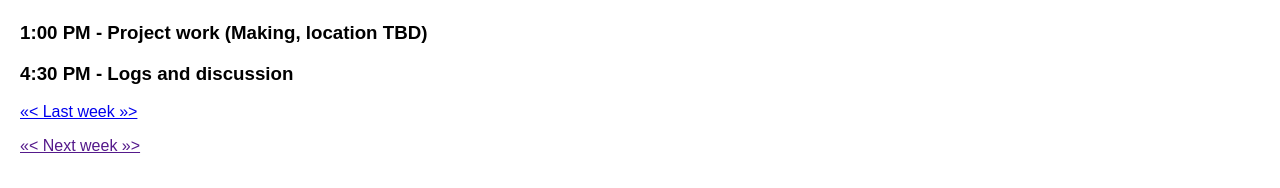
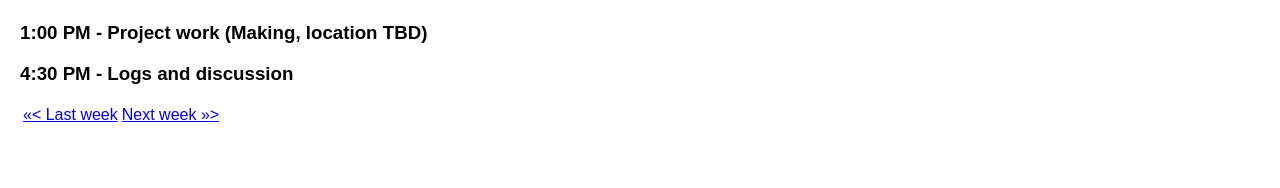
Before and after one commit to digbmc/dssf-syll, a Jekyll site: the page built from _weeks/07-testing.md, in a window 1280 px wide. Shown: the part 1761-1949 px from the top of the page. Built offline with Jekyll 4.4.1, drawn with Linux system fonts in a browser that asks for light colours; after the commit the page ends 1908 px from its top, so only the background shows below that; some of the changed lines change nothing that is shown.

Commit message:
Update 07-testing.md; previous next navigation

```diff
--- a/_weeks/07-testing.md
+++ b/_weeks/07-testing.md
@@ -86,6 +86,4 @@
 
 ### 4:30 PM - Logs and discussion
 
-[<<< Last week >>>](06-mapping)
-
-[<<< Next week >>>]()
+[<<< Last week](06-internal) | [Next week >>>](08-final)
```
